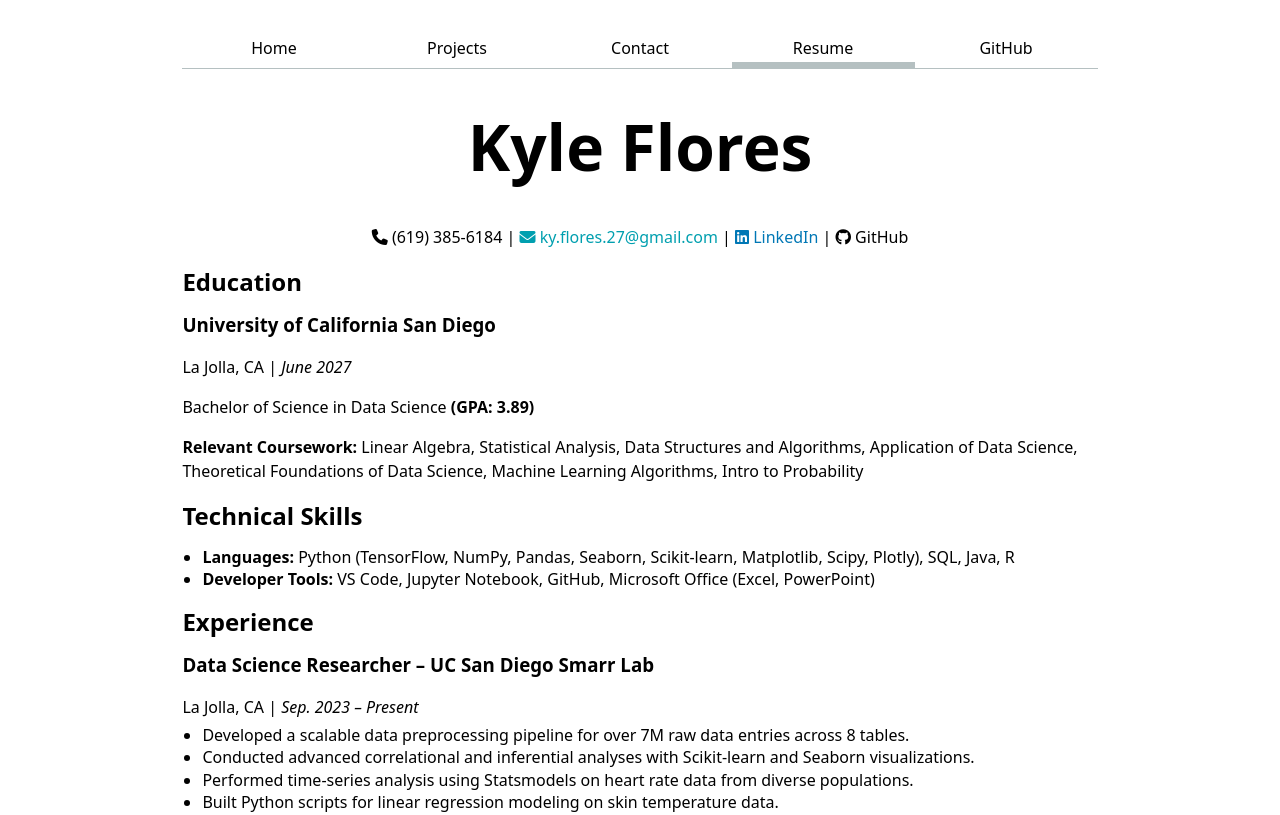
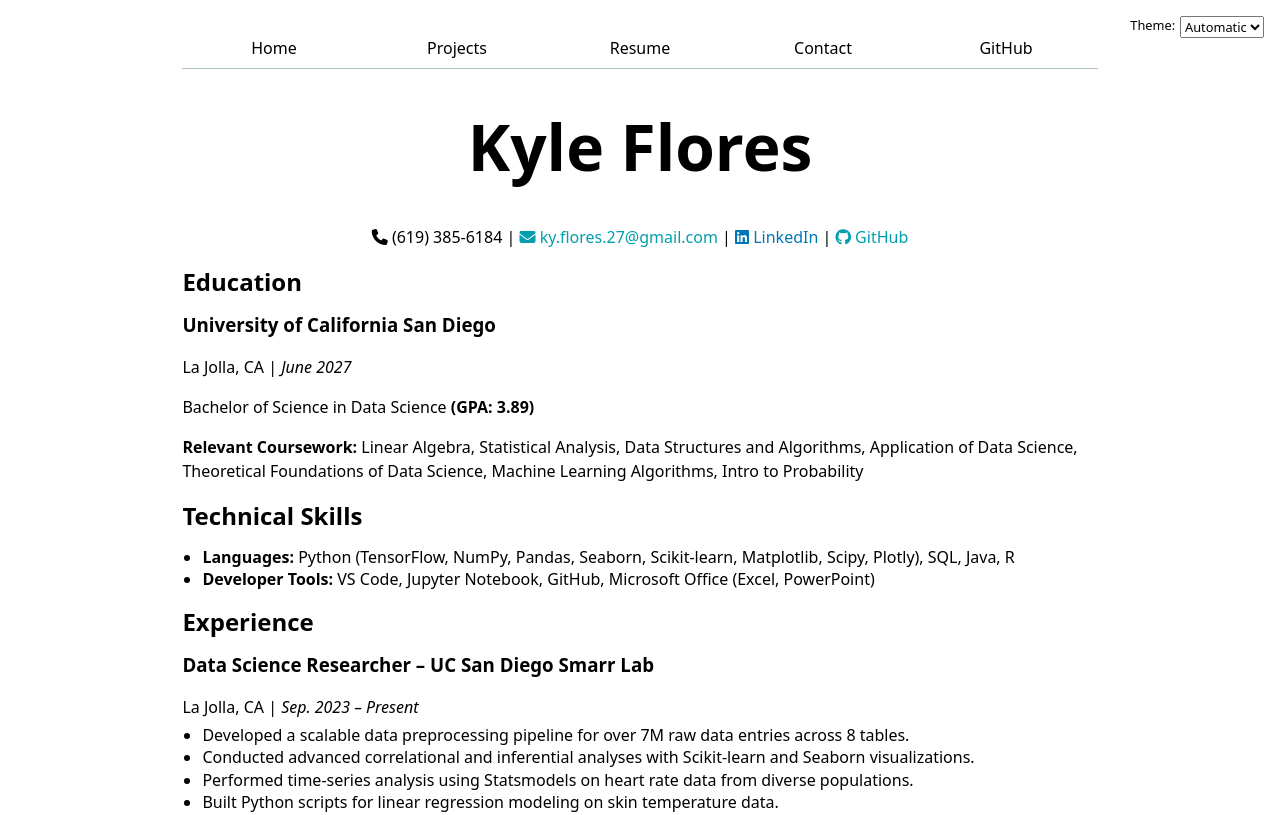
Before and after one commit to ky-flores/portfolio, a plain HTML site: page resume/index.html in a window 1280 px wide. Shown: the top 815 px of the page. Drawn offline with Linux system fonts and the light colour scheme.

Commit message:
finished
finish

```diff
--- /dev/null
+++ b/global.js
@@ -0,0 +1,169 @@
+console.log('IT’S ALIVE!');
+
+function $$(selector, context = document) {
+  return Array.from(context.querySelectorAll(selector));
+}
+
+let pages = [
+    { url: "", title: "Home" },
+    { url: "projects/", title: "Projects" },
+    { url: "resume/", title: "Resume" },
+    { url: "contact/", title: "Contact" },
+    { url: "https://github.com/kyle-flores", title: "GitHub" }
+  ];
+
+let nav = document.createElement('nav');
+document.body.prepend(nav);
+
+const BASE_PATH = (location.hostname === "localhost" || location.hostname === "127.0.0.1")
+  ? "/"
+  : "/portfolio/";
+
+  for (let p of pages) {
+    let url = !p.url.startsWith('http') ? BASE_PATH + p.url : p.url;
+
+    let a = document.createElement('a');
+    a.href = url;
+    if (p.url.startsWith('http')) a.target = "_blank";
+    a.textContent = p.title;
+
+    a.classList.toggle(
+      'current',
+      a.host === location.host && a.pathname === location.pathname
+    );
+
+    a.toggleAttribute('target', a.host !== location.host);
+
+    nav.append(a);
+  }
+
+  document.body.insertAdjacentHTML(
+    'afterbegin',
+    `
+    <label class="color-scheme">
+      Theme:
+      <select>
+        <option value="light dark">Automatic</option>
+        <option value="light">Light</option>
+        <option value="dark">Dark</option>
+      </select>
+    </label>
+    `
+  );
+
+  let select = document.querySelector(".color-scheme select");
+
+  function setColorScheme(value) {
+    document.documentElement.style.setProperty("color-scheme", value);
+
+    if (value === "dark") {
+      document.documentElement.setAttribute("data-theme", "dark");
+    } else {
+      document.documentElement.removeAttribute("data-theme");
+    }
+  }
+
+  if ("colorScheme" in localStorage) {
+    setColorScheme(localStorage.colorScheme);
+    select.value = localStorage.colorScheme;
+  }
+
+  select.addEventListener("input", function (event) {
+    const value = event.target.value;
+
+    localStorage.colorScheme = value;
+
+    setColorScheme(value);
+
+    console.log("Color scheme changed to:", value);
+  });
+
+
+
+// console.log("IT’S ALIVE!");
+
+// function $$(selector, context = document) {
+//   return Array.from(context.querySelectorAll(selector));
+// }
+
+// let pages = [
+//   { url: '', title: 'Home' },
+//   { url: 'projects/', title: 'Projects' },
+//   { url: 'contact/', title: 'Contact' },
+//   { url: 'resume/', title: 'Resume' },
+//   { url: 'https://github.com/kyle-flores', title: 'Github'}
+// ];
+
+// let nav = document.createElement('nav');
+// document.body.prepend(nav);
+
+// const BASE_PATH = (location.hostname === "localhost" || location.hostname === "127.0.0.1")
+//   ? "/"
+//   : "/portfolio/";
+
+//   for (let p of pages) {
+//     let url = !p.url.startsWith('http') ? BASE_PATH + p.url : p.url;
+
+//     let a = document.createElement('a');
+//     a.href = url;
+//     if (p.url.startsWith('http')) a.target = "_blank";
+//     a.textContent = p.title;
+
+//     a.classList.toggle(
+//       'current',
+//       a.host === location.host && a.pathname === location.pathname
+//     );
+
+//     a.toggleAttribute('target', a.host !== location.host);
+
+//     nav.append(a);
+//   }
+
+//   document.body.insertAdjacentHTML(
+//     'afterbegin',
+//     `
+//     <label class="color-scheme">
+//       Theme:
+//       <select>
+//         <option value="light dark">Automatic</option>
+//         <option value="light">Light</option>
+//         <option value="dark">Dark</option>
+//       </select>
+//     </label>
+//     `
+//   );
+
+//   let select = document.querySelector(".color-scheme select");
+
+//   function setColorScheme(value) {
+//     document.documentElement.style.setProperty("color-scheme", value);
+//   }
+
+//   if ("colorScheme" in localStorage) {
+//     setColorScheme(localStorage.colorScheme);
+//     select.value = localStorage.colorScheme;
+//   }
+
+//   select.addEventListener("input", function (event) {
+//     let value = event.target.value;
+//     console.log("color scheme changed to", value);
+//     setColorScheme(value);
+//     localStorage.colorScheme = value;
+//   });
+//   let form = document.querySelector("form");
+
+// form?.addEventListener("submit", function (event) {
+//   event.preventDefault();
+
+//   let data = new FormData(form);
+//   let params = [];
+
+//   for (let [name, value] of data) {
+//     let encoded = `${name}=${encodeURIComponent(value)}`;
+//     params.push(encoded);
+//   }
+
+//   let url = `${form.action}?${params.join("&")}`;
+
+//   location.href = url;
+// });
--- a/resume/index.html
+++ b/resume/index.html
@@ -6,15 +6,16 @@
   <title>Resume</title>
   <link rel="stylesheet" href="../style.css" />
   <link rel="stylesheet" href="https://cdnjs.cloudflare.com/ajax/libs/font-awesome/6.5.0/css/all.min.css" />
+  <script type="module" src="../global.js"></script>
 </head>
 <body>
-  <nav>
+  <!-- <nav>
     <a href="../index.html">Home</a>
     <a href="../projects/index.html">Projects</a>
     <a href="../contact/index.html">Contact</a>
-    <a href="index.html" class="current">Resume</a>
+    <a href="index.html" >Resume</a>
     <a href="https://github.com/ky-flores" target="_blank">GitHub</a>
-  </nav>
+  </nav> -->
 
   <header class="resume-header">
     <h1>Kyle Flores</h1>
@@ -125,6 +126,7 @@
       </ul>
     </article>
   </section>
+  <script type="module" src="../global.js"></script>
 
 </body>
 </html>
--- a/style.css
+++ b/style.css
@@ -16,7 +16,11 @@ nav li {
 nav {
   display: flex;
   margin-bottom: 1em;
-  border-bottom: 1px solid oklch(80% 3% 200);
+  /* border-bottom: 1px solid oklch(80% 3% 200); */
+
+  --border-color: oklch(65% 10% 200 / 60%);
+  --current-border-color: oklch(60% 30% 200 / 70%);
+  border-bottom: 1px solid var(--border-color);
 }
 
 nav a {
@@ -25,28 +29,38 @@ nav a {
   color: inherit;
   text-align: center;
   padding: 0.5em;
+  /* border-bottom: 0.4em solid transparent; */
 }
 
 nav a.current {
   border-bottom: 0.4em solid oklch(80% 3% 200);
-  padding-bottom: 0.1em;
+  /* padding-bottom: 0.1em; */
 }
 
 :root {
   --color-accent: oklch(60% 50% 200);
+  color-scheme: light dark;
 }
 
 html {
   accent-color: var(--color-accent);
+
+  background-color: var(--background-light);
+  color: canvastext;
+}
+
+html[data-theme="dark"] {
+  background-color: oklch(10% 0.05 250);
 }
 
 nav a:hover {
-  background-color: oklch(from var(--color-accent) 95% 5% h);
+  background-color: oklch(50% 70% 200 / 20%);
   border-bottom: 0.4em solid var(--color-accent);
 }
 
 input,
 textarea,
+select,
 button {
   font: inherit;
 }
@@ -119,11 +133,21 @@ ul li {
   color: #0077B5;
 }
 
-.github {
+/* .github {
   color: #000000;
-}
+} */
 
 section ul li {
   margin-bottom: 5px;
   line-height: 1.1;
 }
+
+label.color-scheme {
+  position: absolute;
+  top: 1rem;
+  right: 1rem;
+  font-size: 80%;
+  font-family: inherit;
+  display: inline-flex;
+  gap: 0.3rem;
+}
```
Also changed, not shown: contact/index.html (+5 -3 lines), index.html (+5 -3 lines), projects/index.html (+7 -4 lines).
